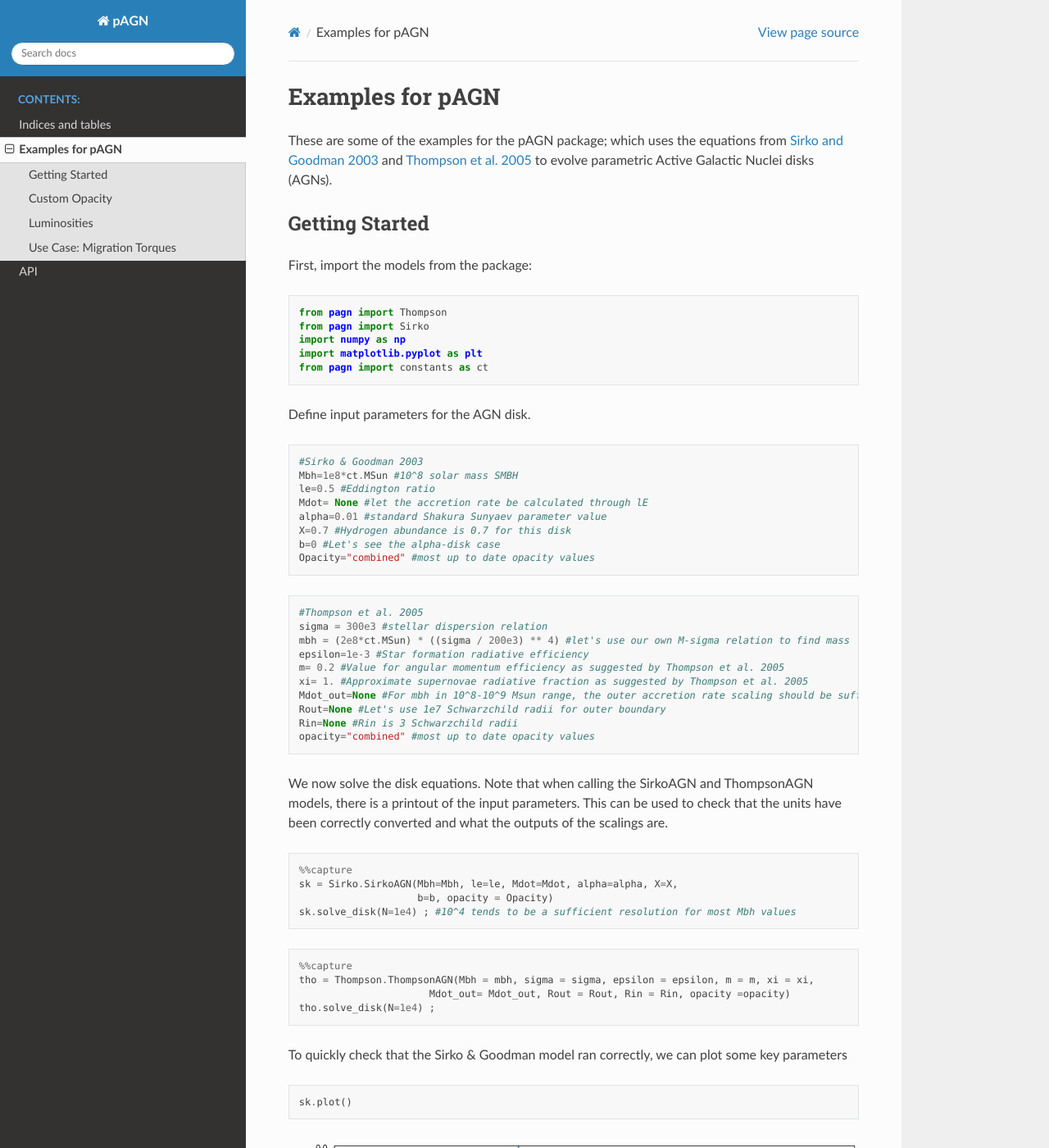
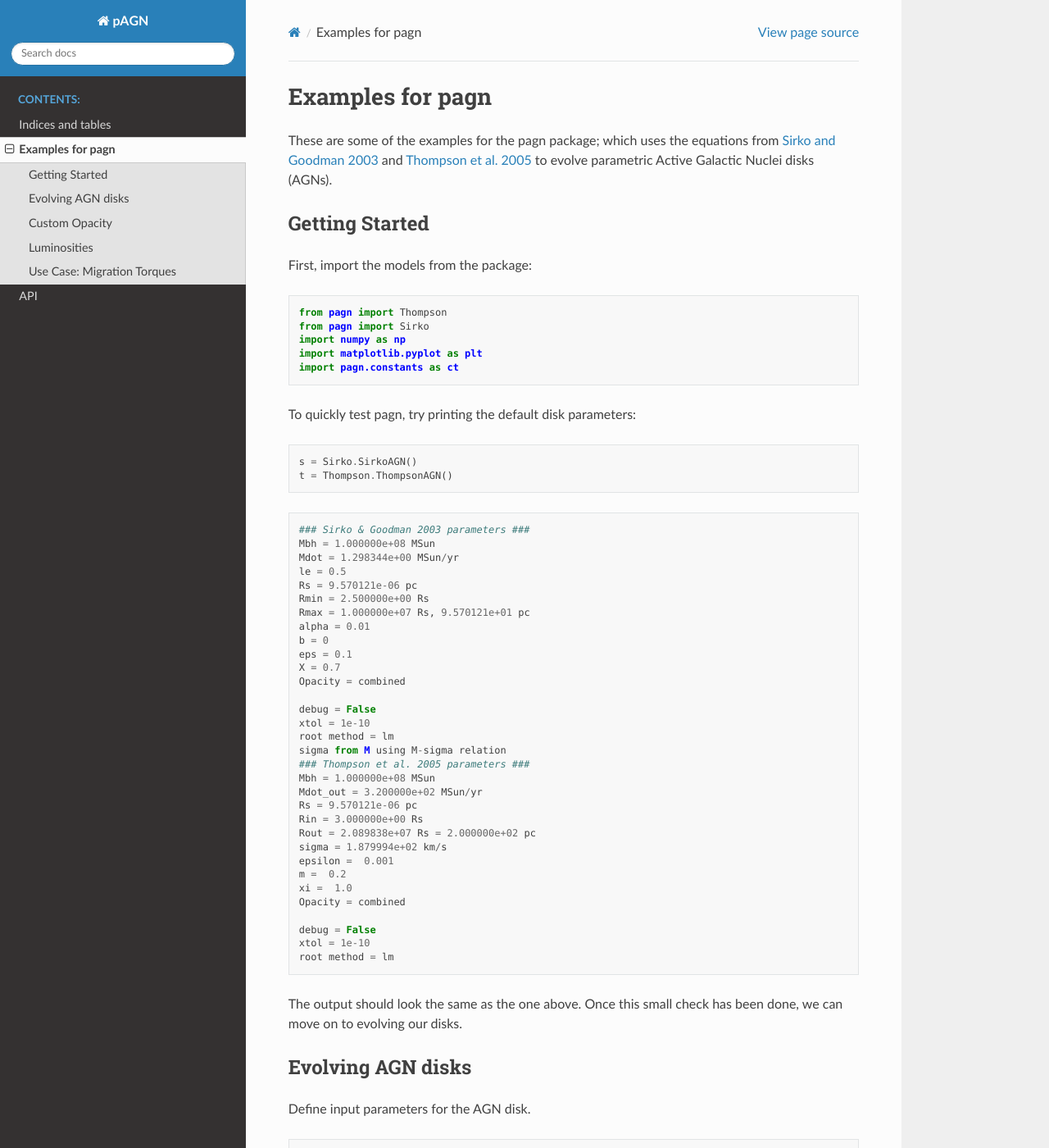
Before and after one commit to DariaGangardt/pAGN, a Sphinx documentation site: the page built from docs/examples.rst, in a window 1280 px wide and 1400 px high. Shown: the whole window at 82% size. Built offline with Sphinx 7.4.7 and the Read the Docs theme 2.0.0, drawn with Linux system fonts in a browser that asks for light colours; cross-references to code outside the pages are shown as plain code; some of the changed text lies outside the part shown.

Commit message:
Improved examples for pagn

```diff
--- a/docs/examples.rst
+++ b/docs/examples.rst
@@ -1,7 +1,7 @@
-Examples for pAGN
+Examples for pagn
 =================
 
-These are some of the examples for the pAGN package; which uses the
+These are some of the examples for the pagn package; which uses the
 equations from `Sirko and Goodman
 2003 <https://academic.oup.com/mnras/article/341/2/501/1105444>`__ and
 `Thompson et
@@ -19,7 +19,58 @@ First, import the models from the package:
     from pagn import Sirko
     import numpy as np
     import matplotlib.pyplot as plt
-    from pagn import constants as ct
+    import pagn.constants as ct
+
+
+To quickly test pagn, try printing the default disk parameters:
+
+.. code:: ipython3
+
+    s = Sirko.SirkoAGN()
+    t = Thompson.ThompsonAGN()
+
+
+.. parsed-literal::
+
+    ### Sirko & Goodman 2003 parameters ###
+    Mbh = 1.000000e+08 MSun
+    Mdot = 1.298344e+00 MSun/yr
+    le = 0.5
+    Rs = 9.570121e-06 pc
+    Rmin = 2.500000e+00 Rs
+    Rmax = 1.000000e+07 Rs, 9.570121e+01 pc
+    alpha = 0.01
+    b = 0
+    eps = 0.1
+    X = 0.7
+    Opacity = combined
+
+    debug = False
+    xtol = 1e-10
+    root method = lm
+    sigma from M using M-sigma relation
+    ### Thompson et al. 2005 parameters ###
+    Mbh = 1.000000e+08 MSun
+    Mdot_out = 3.200000e+02 MSun/yr
+    Rs = 9.570121e-06 pc
+    Rin = 3.000000e+00 Rs
+    Rout = 2.089838e+07 Rs = 2.000000e+02 pc
+    sigma = 1.879994e+02 km/s
+    epsilon =  0.001
+    m =  0.2
+    xi =  1.0
+    Opacity = combined
+
+    debug = False
+    xtol = 1e-10
+    root method = lm
+
+
+The output should look the same as the one above. Once this small check
+has been done, we can move on to evolving our disks.
+
+Evolving AGN disks
+------------------
 
 Define input parameters for the AGN disk.
 
@@ -75,12 +126,12 @@ plot some key parameters
 
 
 
-.. image:: output_12_0.png
+.. image:: output_16_0.png
 
 
 The Sirko & Goodman model tends to be simpler than the Thompson et al
 model. We expect the temperature of the disk to decrease with distance
-from the central BH, starting at values of 10\ :sup:`5-10`\ 6 Kelvin,
+from the central BH, starting at values of :math:`10^5-10^6` Kelvin,
 depending on the mass of the central BH. The h/r ratio should stay below
 one, at least in the inner regions of the disk. The vertical line shows
 where we have switched from the inner regime to the outer regime.
@@ -189,7 +240,6 @@ models.
     opacity = (kappa_arr, rho_arr, temp_arr)
 
 
-
 .. parsed-literal::
 
     (10, 1001)
@@ -202,6 +252,7 @@ models.
     sk_co = Sirko.SirkoAGN(opacity = opacity)
     sk_co.solve_disk() ;
 
+    #the Thompson et al. model with this custom opacity
     tho_co = Thompson.ThompsonAGN(opacity = opacity)
     tho_co.solve_disk() ;
 
@@ -603,8 +654,9 @@ experience while orbiting a central BH. We use the equations from
     for dname in disk_name:
         Mbh = 1e6
         q = 5e-6
+
+        #generate the disk values for both AGN disk models using pagn
         if dname == 'thompson':
-
             objin = Thompson.ThompsonAGN(Mbh = Mbh*ct.MSun, Mdot_out=0.,) #Sirko.SirkoAGN(Mbh = Mbh, b=0)  #
             rout = objin.Rs*(1e7)
             sigma = 200 * (Mbh / 1.3e8) ** (1 / 4.24)
```
Also changed, not shown: other parts of docs/examples.rst (+18 -18 lines), docs/output_16_0.png (added), docs/output_19_0.png (added), docs/output_22_1.png (added), docs/output_30_0.png (added), docs/output_30_1.png (added), docs/output_31_0.png (added), docs/output_43_0.png (added).
